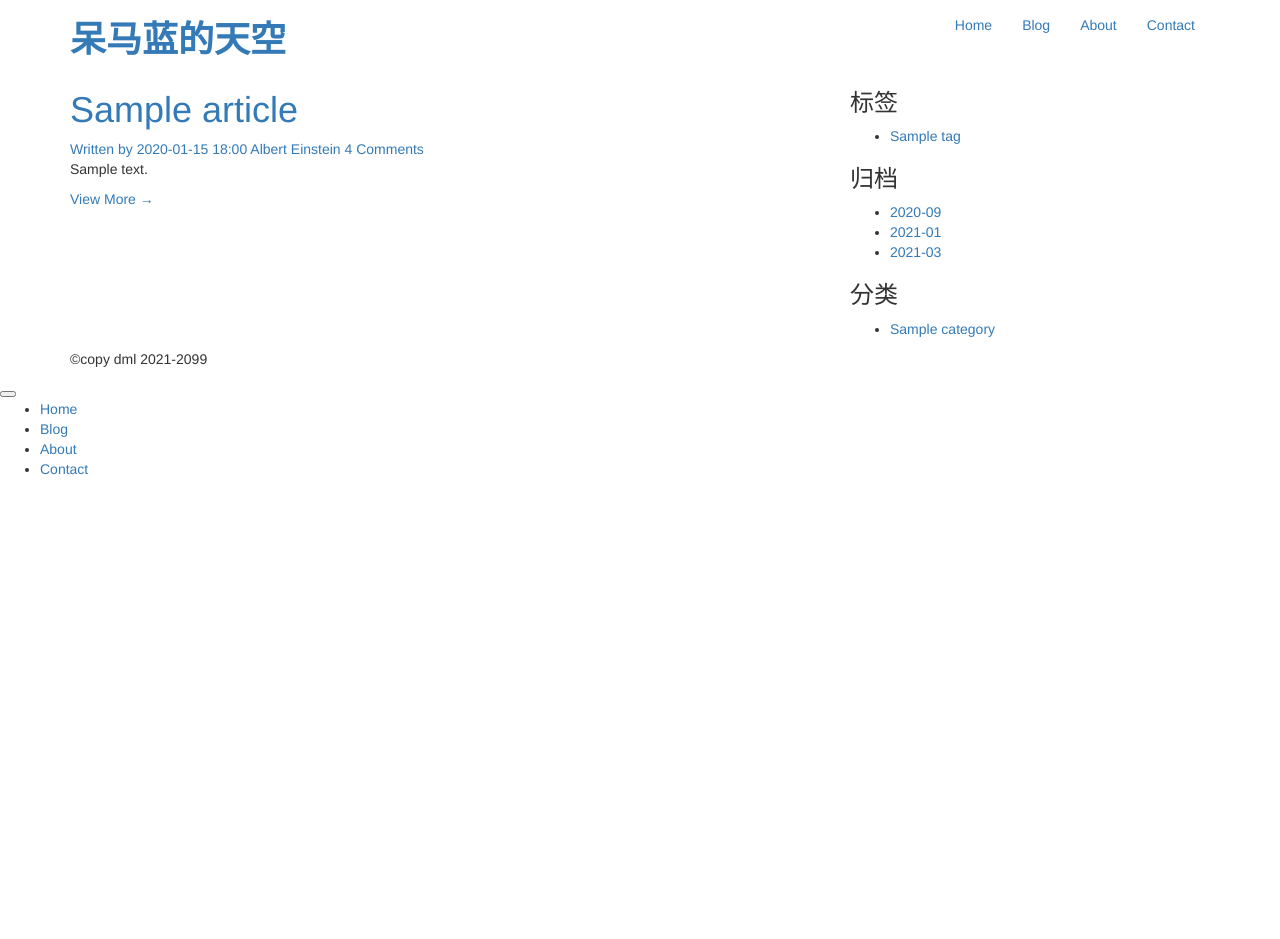
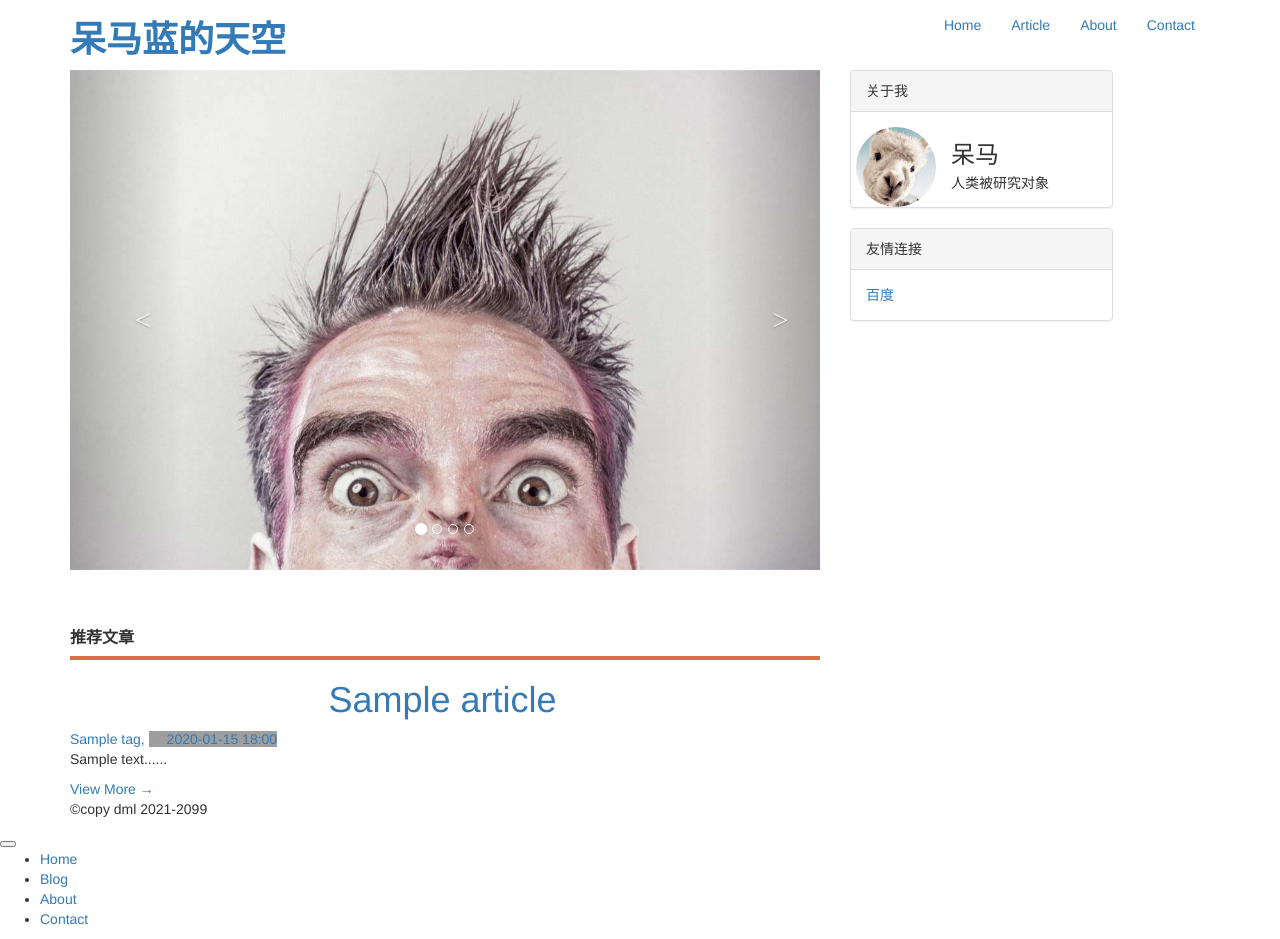
Before and after one commit to leemamas/dmblog, a Django app: page / in a window 1280 px wide. Before the commit the page ends 475 px from the top, so only its background shows below. Run offline with Django 3.2, Linux system fonts and the light colour scheme; tables that the repository leaves empty hold one stand-in row (values such as "Sample post"); some libraries are stand-ins or nearby versions; some web fonts are replaced; grey boxes are pictures that could not be loaded.

Commit message:
优化主页，文章详情页，添加轮播图，

```diff
--- a/app/views.py
+++ b/app/views.py
@@ -7,6 +7,7 @@
 from app import forms,models
 from blog import settings
 from django.views.decorators.csrf import csrf_exempt
+from bs4 import BeautifulSoup
 
 
 # Create your views here.
@@ -16,6 +17,7 @@
 
 def index(request):
     article_list = models.Article.objects.all()
+
     return render(request,'index.html',locals())
 
 
@@ -98,11 +100,12 @@
 
 
 @login_required()
-def article(request):
+def list_article(request):
 
     tag_list = models.Tag.objects.all()
     category_list = models.Category.objects.all()
     article_list=models.Article.objects.all()
+
 
     return render(request,'manage/article.html',locals())
 
@@ -132,14 +135,21 @@
 @csrf_exempt
 def add_article(request):
     ret = {}
-    #print('data:',request.POST)
+
     title=request.POST.get('title')
     content=request.POST.get('content')
     category=request.POST.get('category')
     tags_list=request.POST.getlist('tag')
-    #print('category:',category)
-    #print('tags_list:',tags_list)
-    obj=models.Article.objects.create(title=title,content=content,category_id=category,user=request.user)
+
+    soup=BeautifulSoup(content,'html.parser')
+    #过虑
+    for tag in soup.find_all():
+        if tag.name=='script':
+            tag.decompose()
+
+    desc=soup.text[0:150]
+
+    obj=models.Article.objects.create(title=title,content=str(soup),desc=desc,category_id=category,user=request.user)
     for tag in tags_list:
         obj.tags.add(tag)
     ret['status'] = 0
@@ -157,7 +167,15 @@
     category = request.POST.get('category')
     tags_list = request.POST.getlist('tag[]')
 
-    models.Article.objects.filter(pk=id).update(title=title,content=content,category_id=category)
+    soup = BeautifulSoup(content, 'html.parser')
+    # 过虑
+    for tag in soup.find_all():
+        if tag.name == 'script':
+            tag.decompose()
+
+    desc = soup.text[0:150]
+
+    models.Article.objects.filter(pk=id).update(title=title,content=str(soup),desc=desc,category_id=category)
     obj=models.Article.objects.get(pk=id)
 
     obj.tags.clear()
@@ -294,8 +312,9 @@
     return JsonResponse(result)
 
 
-def blog(request):
-    return render(request,'blog.html',locals())
+def article(request):
+    article_list = models.Article.objects.all()
+    return render(request,'article.html',locals())
 
 def about(request):
     return render(request,'about.html',locals())
@@ -303,6 +322,7 @@
 def contact(request):
     return render(request,'contact.html',locals())
 
-def single(request,id):
-    article_list = models.Article.objects.filter(pk=id).all()
-    return render(request,'single.html',locals())
+def articleinfo(request,id):
+    article_list = models.Article.objects.filter(pk=id)
+    print(article_list)
+    return render(request,'articleinfo.html',locals())
--- a/blog/urls.py
+++ b/blog/urls.py
@@ -24,17 +24,20 @@
     path('admin/', admin.site.urls),
     path('test/',views.test),
     path('',views.index,name='home'),
-    path('blog/',views.blog),
+
     path('about/',views.about),
     path('contact/',views.contact),
-    path('single/<id>/',views.single),
+
     path('login/',views.login),
     path('logout/',views.logout,name='logout'),
     path('user/',views.user),
     path('manage/',views.manage),
     path('manage/userinfo/',views.userinfo),
 
-    path('manage/article/',views.article),
+    path('article/',views.article),
+    path('article/<id>/',views.articleinfo),
+
+    path('manage/article/',views.list_article),
     path('manage/ajaxGetArticle/<id>/',views.ajaxGetArticle),
     path('manage/add_article/',views.add_article),
     path('manage/edit_article/<id>/', views.edit_article),
--- a/templates/base.html
+++ b/templates/base.html
@@ -10,6 +10,9 @@
 	    <!-- css -->
 		<link rel="stylesheet" href="/static/plugin/css/bootstrap.min.css">
 	    <link rel="stylesheet" href="/static/plugin/css/custom.css">
+         {% block css %}
+
+        {% endblock %}
 
 	    <!-- js -->
 	    <script src="/static/plugin/js/jquery-2.1.3.min.js"></script>
@@ -34,7 +37,7 @@
 							<div class="collapse navbar-collapse" id="bs-example-navbar-collapse-1">
   								<ul class="nav navbar-nav navbar-right">
     								<li class="cl-effect-11"><a href="/" data-hover="Home">Home</a></li>
-    								<li class="cl-effect-11"><a href="/blog/" data-hover="Blog">Blog</a></li>
+    								<li class="cl-effect-11"><a href="/article/" data-hover="Article">Article</a></li>
     								<li class="cl-effect-11"><a href="/about/" data-hover="About">About</a></li>
     								<li class="cl-effect-11"><a href="/contact/" data-hover="Contact">Contact</a></li>
   								</ul>
--- a/templates/index.html
+++ b/templates/index.html
@@ -1,4 +1,32 @@
 {% extends 'base.html' %}
+{% block css %}
+
+    <style>
+        .titletime {
+            padding-left: 18px;
+            background: url("/static/front/img/titletag.png") no-repeat center;
+            background-position: 0px -45px;
+        }
+        .titlecomment{
+            padding-left: 18px;
+            background: url("/static/front/img/titletag.png") no-repeat center;
+            background-position: 0px -20px;
+        }
+        .titleview{
+            padding-left: 18px;
+            background: url("/static/front/img/titletag.png") no-repeat center;
+            background-position: 0px -70px;
+        }
+        .toparticles{
+            font-size: 16px;
+            font-weight: bold;
+            line-height: 36px;
+            color: #333;
+            border-bottom: #db6d4c 4px solid;
+        }
+
+    </style>
+{% endblock %}
 {% block content %}
     <!-- 内容区 -->
     <div class="content-body">
@@ -7,32 +35,72 @@
 
                 <!-- 左侧 -->
                 <main class="col-md-8">
+
+                    <div id="slidershow" class="carousel slide" data-ride="carousel" data-interval = 2000 data-pause = "hover" data-wrap="true" style="margin-bottom: 5rem; width: 100%;height: 100%; margin-left:auto; margin-right:auto;">
+                         <!-- 设置图片轮播的顺序 -->
+                         <ol class="carousel-indicators">
+                         <li class="active" data-target="#slidershow" data-slide-to="0" ></li>
+                         <li data-target="#slidershow" data-slide-to="1"></li>
+                         <li data-target="#slidershow" data-slide-to="2"></li>
+                         <li data-target="#slidershow" data-slide-to="3"></li>
+                         </ol>
+                         <!--设置轮播的图片-->
+                         <div class="carousel-inner">
+                             <div class="item active">
+                                <a href="##"><img src="/static/front/img/sl1.jpg" alt="cat1"></a>
+                             </div>
+                             <div class="item">
+                                <a href="##"><img src="/static/front/img/sl2.jpg" alt="cat2"></a>
+                             </div>
+                             <div class="item">
+                                <a href="##"><img src="/static/front/img/sl3.jpg" alt="cat3"></a>
+                             </div>
+                             <div class="item">
+                                <a href="##"><img src="/static/front/img/sl4.jpg" alt="cat3"></a>
+                            </div>
+                         </div>
+                         <a class="left carousel-control" href="#slidershow" role="button" data-slide="prev" >
+                         <span class="glyphicon glyphicon-chevron-left"><</span>
+                         </a>
+                         <a class="right carousel-control" href="#slidershow" role="button" data-slide="next">
+                         <span class="glyphicon glyphicon-chevron-right">></span>
+                         </a>
+                    </div>
+
+
+                    <div class="toparticles">推荐文章</div>
+
                     <!-- 文章 -->
 
                     {% for item in article_list %}
                         <article class="post post-1">
                             <header class="entry-header">
+
                                 <h1 class="entry-title">
-                                    <a href="/single/{{ item.pk }}/">{{ item.title }}</a>
+                                    <a class="label">{{ item.category.title }}<i class="label-arrow"></i></a>
+                                    <a href="/article/{{ item.pk }}/">{{ item.title }}</a>
                                 </h1>
                                 <div class="entry-meta">
-                                    <span class="post-category"><a href="#">Written by</a></span>
-
-                                    <span class="post-date">
-                                        <a href="#">
-                                            <time>{{ item.create_time|date:"Y-m-d H:i" }}</time>
-                                        </a>
+                                    <span class="titletag">
+                                        {% for tag in item.tags.all %}
+                                            <a href="">{{ tag.title }},</a>
+                                        {% endfor %}
                                     </span>
 
-                                    <span class="post-author"><a href="#">Albert Einstein</a></span>
+                                    <span class="titletime">
+                                           <a>{{ item.create_time|date:"Y-m-d H:i" }} </a>
+                                    </span>
 
-                                    <span class="comments-link"><a href="#">4 Comments</a></span>
+{#                                    <span class="titlecomment"><a href="#">999</a></span>#}
+{##}
+{#                                    <span class="titleview"><a href="#">888</a></span>#}
+
                                 </div>
                             </header>
                             <div class="entry-content clearfix">
-                                <p>{{ item.desc|safe }}</p>
+                                <p>{{ item.desc|safe }}.....</p>
                                 <div class="read-more cl-effect-14">
-                                    <a href="/single/{{ item.pk }}/" class="more-link">View More <span
+                                    <a href="/article/{{ item.pk }}/" class="more-link">View More <span
                                             class="meta-nav">→</span></a>
                                 </div>
                             </div>
@@ -44,8 +112,35 @@
                 </main>
 
                 <!-- 右侧 -->
-                {% load my_tags %}
-                {% getRight %}
+
+                <div class="col-md-3">
+
+                    <div class="panel panel-default">
+                        <div class="panel-heading">关于我</div>
+                        <div class="media">
+                            <a class="media-left" style="padding-left: 5px;">
+                                <img src="/media/img/avatars/default.jpg" width="80" height="80" alt="" style="border-radius:45px;">
+                            </a>
+                            <div class="media-body" style="padding-left: 5px;padding-top: 15px;">
+                                <h3 class="media-heading">
+                                    呆马
+                                </h3>
+                                <p>人类被研究对象</p>
+                            </div>
+                        </div>
+                    </div>
+
+                     <div class="panel panel-default">
+                       <div class="panel-heading">友情连接</div>
+                        <div class="panel-body">
+                             <span><a href="http://www.baidu.com">百度</a></span>
+                        </div>
+
+                    </div>
+
+                </div>
+                <!-- 右侧END -->
+
             </div>
         </div>
     </div>
--- a/templates/right.html
+++ b/templates/right.html
@@ -1,41 +1,64 @@
-<aside class="col-md-4">
-                    <!-- 标签 -->
-                    <div class="widget widget-recent-posts">
-                        <h3 class="widget-title">标签</h3>
-                        <ul>
-                            {% for item in tag_list %}
-                                 <li>
-                                <a href="#">{{ item.title }}</a>
-                                </li>
-                            {% endfor %}
+<style>
+    .label {
+        height: 20px;
+        margin-right: 5px;
+        padding: 0 10px;
+        background-color: #31b0d5;
+        display: inline-block;
+        position: relative;
+        color: #fff;
+        font-size: 10px;
+        line-height: 19px;
+        vertical-align: baseline;
+        white-space: nowrap;
+        border-bottom: none;
+        top: -3px;
+    }
+
+    .label .label-arrow {
+        position: absolute;
+        top: 7px;
+        right: -4px;
+        border-left: 4px solid #31b0d5;
+        border-top: 4px solid transparent;
+        border-bottom: 4px solid transparent;
+    }
+
+    .titletag {
+        padding-left: 18px;
+        background: url("/static/front/img/titletag.png") no-repeat center;
+        background-position: 0px 4px;
+
+    }
+</style>
+
+<div class="col-md-3">
 
 
-                        </ul>
-                    </div>
-                    <!-- 归档 -->
-                    <div class="widget widget-archives">
-                        <h3 class="widget-title">归档</h3>
-                        <ul>
-                            <li>
-                                <a href="#">2020-09</a>
-                            </li>
-                            <li>
-                                <a href="#">2021-01</a>
-                            </li>
-                            <li>
-                                <a href="#">2021-03</a>
-                            </li>
-                        </ul>
-                    </div>
-                    <!-- 分类 -->
-                    <div class="widget widget-category">
-                        <h3 class="widget-title">分类</h3>
-                        <ul>
-                            {% for item in category_list %}
-                                 <li>
-                                <a href="#">{{ item.title }}</a>
-                                </li>
-                            {% endfor %}
-                        </ul>
-                    </div>
-                </aside>
+            <div class="panel panel-default">
+                <div class="panel-heading">分类</div>
+                <div class="panel-body">
+                    {% for item in category_list %}
+                        <a class="label">
+                            {{ item.title }}
+                        </a>
+                    {% endfor %}
+                </div>
+            </div>
+
+            <div class="panel panel-default">
+                <div class="panel-heading">标签</div>
+                <div class="panel-body">
+                     {% for item in tag_list %}
+                        <span class="titletag">
+                            <a href="#">{{ item.title }}</a>
+                        </span>
+                     {% endfor %}
+                </div>
+            </div>
+
+
+
+
+
+</div>
```
Also changed, not shown: templates/article.html (added, +88 -0 lines), templates/articleinfo.html (renamed from templates/single.html, +18 -5 lines), templates/blog.html (deleted, +0 -104 lines), templates/lunbo.html (added, +40 -0 lines), static/front/img/sl1.jpg (added), static/front/img/sl2.jpg (added), static/front/img/sl3.jpg (added), static/front/img/sl4.jpg (added).
